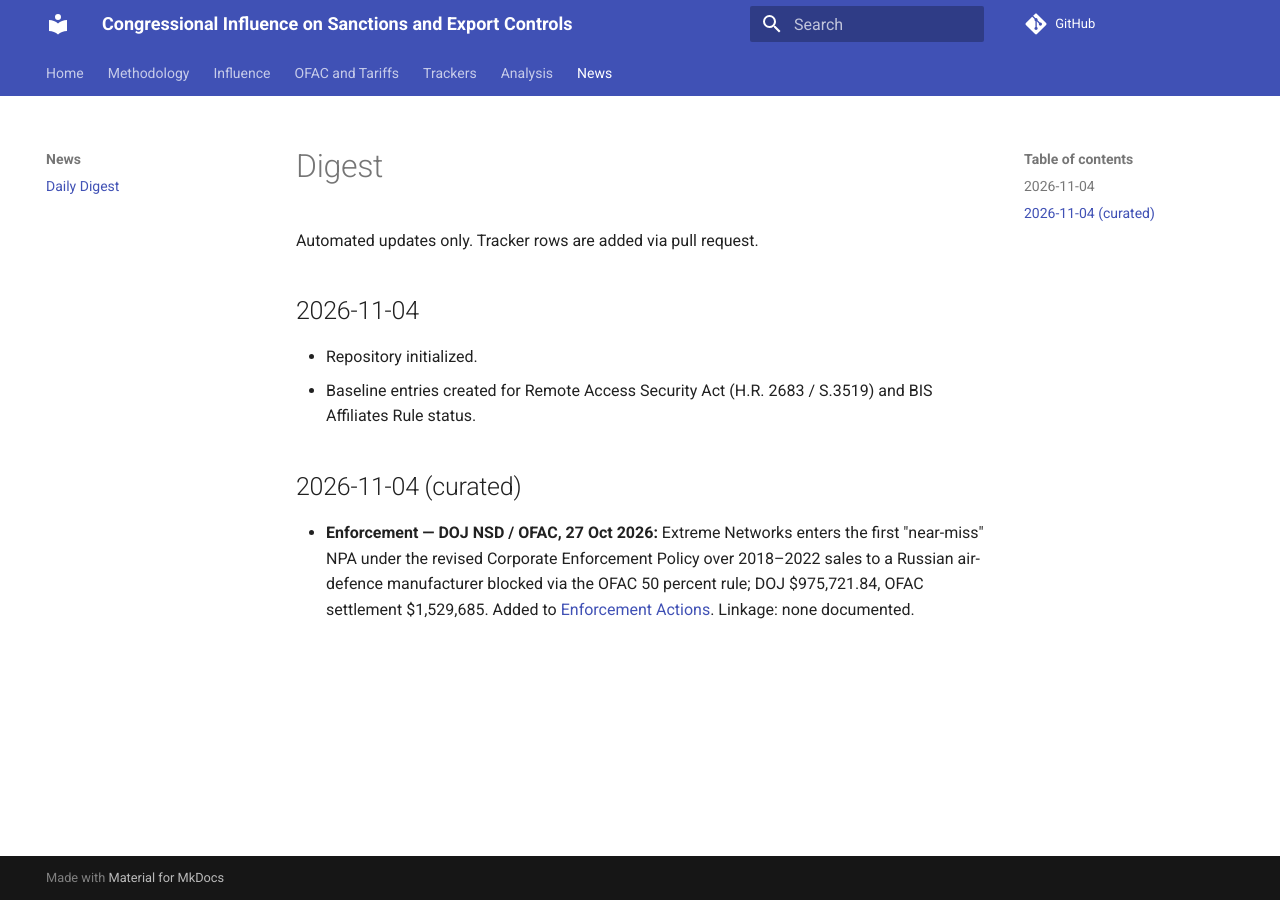
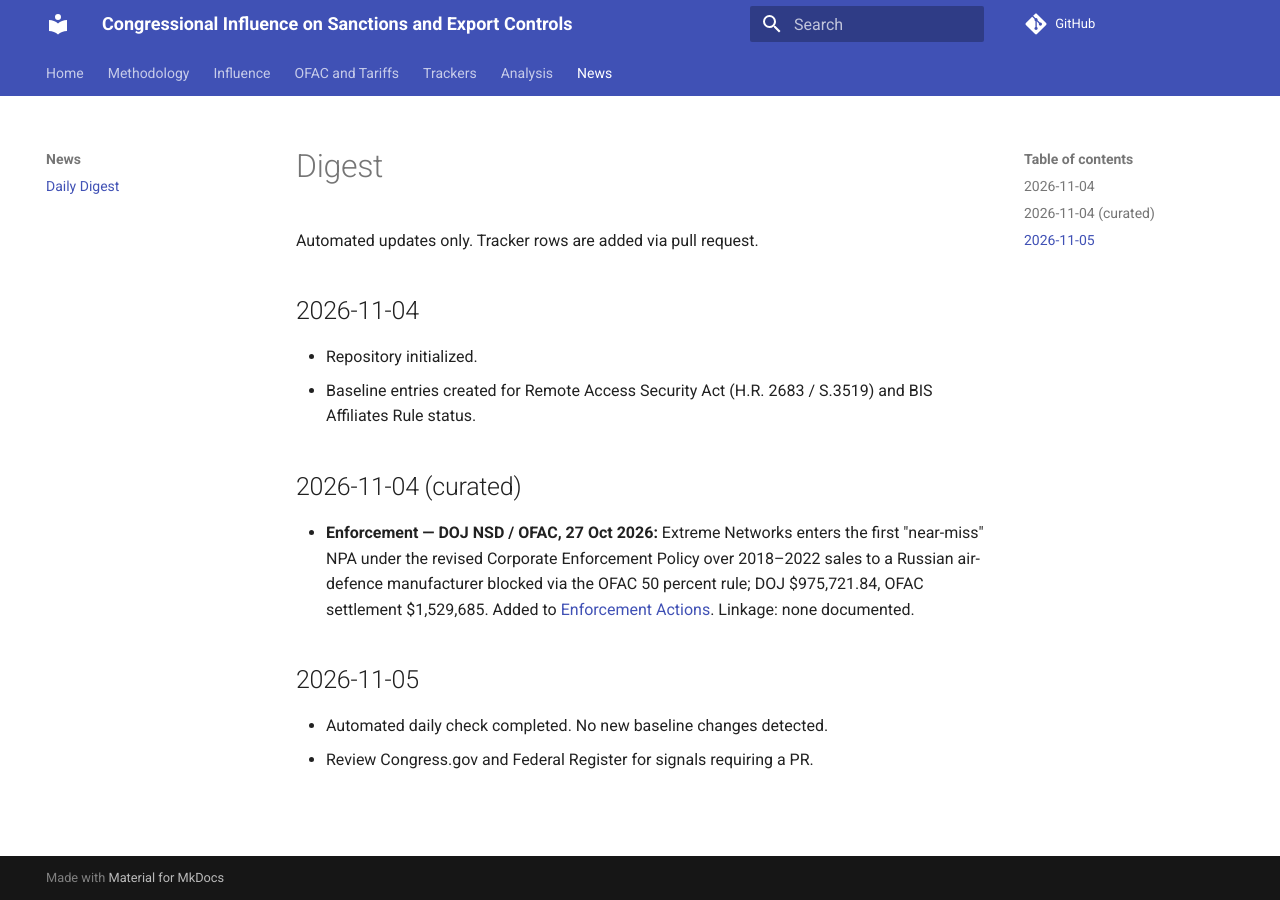
Before and after one commit to felipelago17/Congressional-Influence-Sanctions-Export-Controls, an MkDocs documentation site: the page built from docs/news/digest.md, in a window 1280 px wide. Built offline with MkDocs 1.6.1 and Material for MkDocs 9.7.7, drawn with Linux system fonts in a browser that asks for light colours; comment, search, counter and statistics services are not loaded.

Commit message:
chore: daily digest

```diff
--- a/docs/news/digest.md
+++ b/docs/news/digest.md
@@ -10,3 +10,8 @@ Automated updates only. Tracker rows are added via pull request.
 ## 2026-11-04 (curated)
 
 - **Enforcement — DOJ NSD / OFAC, 27 Oct 2026:** Extreme Networks enters the first "near-miss" NPA under the revised Corporate Enforcement Policy over 2018–2022 sales to a Russian air-defence manufacturer blocked via the OFAC 50 percent rule; DOJ $975,721.84, OFAC settlement $1,529,685. Added to [Enforcement Actions](../trackers/enforcement-actions.md). Linkage: none documented.
+
+## 2026-11-05
+
+- Automated daily check completed. No new baseline changes detected.
+- Review Congress.gov and Federal Register for signals requiring a PR.
```
